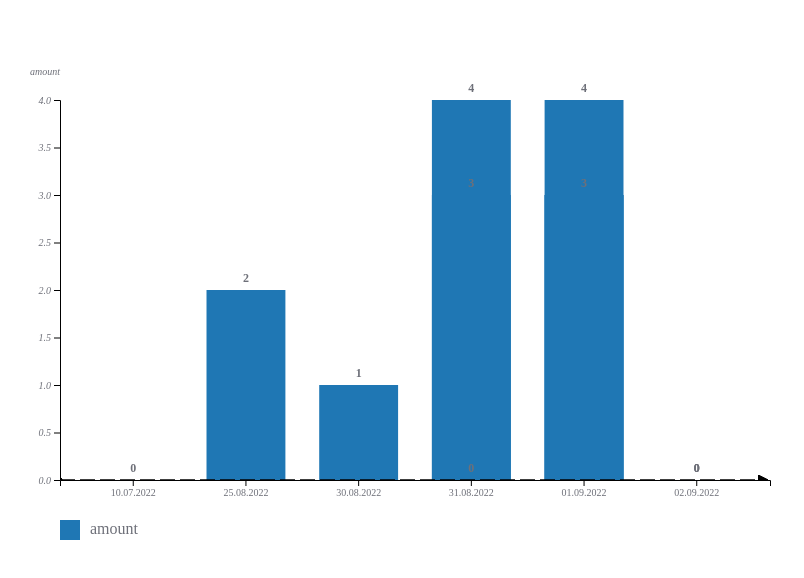
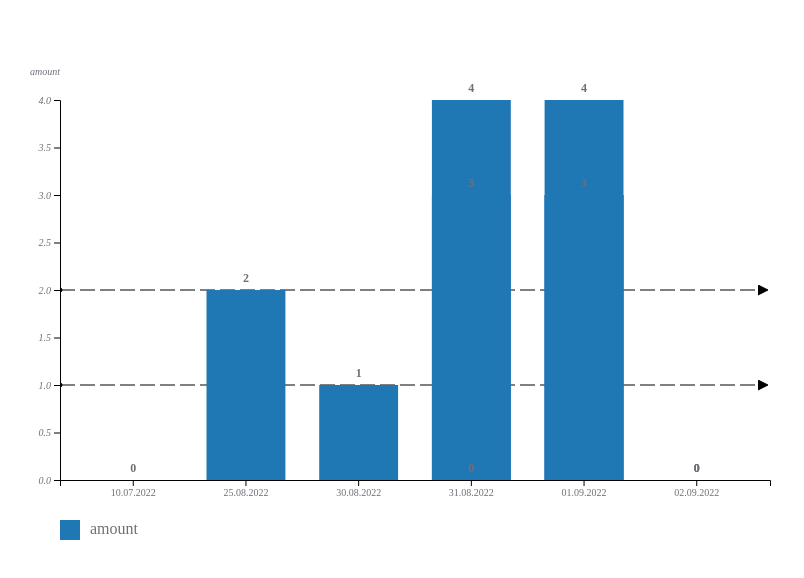
Before and after one commit to Novikov-Pavel/D3JS-chart, a Vue app: page / in a window 1280 px wide. Shown: the top 578 px of the page, without its empty margins (0-804 px from the left). Built offline with nearby package versions, Linux system fonts and the light colour scheme; a web font is replaced by a local one.

Commit message:
fixed minMaxValues

```diff
--- a/src/components/d3Chart.vue
+++ b/src/components/d3Chart.vue
@@ -6,6 +6,15 @@
     v-bind="props"
     @isActive="(notActive) => $emit('isActive', notActive)"
     :style="{ top: legend.legendSpace }"
+  />
+  <LimitValues
+    v-if="limitValue"
+    :width="width"
+    :height="height"
+    :margin="margin"
+    :markerSize="markerSize"
+    :limitValue="limitValue"
+    :legend="legend"
   />
   <Line
     v-if="typeChart === 'Line'"
@@ -20,15 +29,6 @@
     @dblclick="dblclick"
     v-bind="props"
     :style="{ top: margin.top }"
-  />
-  <LimitValues
-    v-if="limitValue"
-    :width="width"
-    :height="height"
-    :margin="margin"
-    :markerSize="markerSize"
-    :limitValue="limitValue"
-    :legend="legend"
   />
   <Mean
     v-if="mean"
--- a/src/config.js
+++ b/src/config.js
@@ -134,7 +134,7 @@ export default {
     rotateYText: 0,
     rotateValues: 0,
   },
-  limitValue: [0, 0],
+  limitValue: [1, 2],
   legend: {
     legendSpace: 40,
     legendSize: 20,
```
